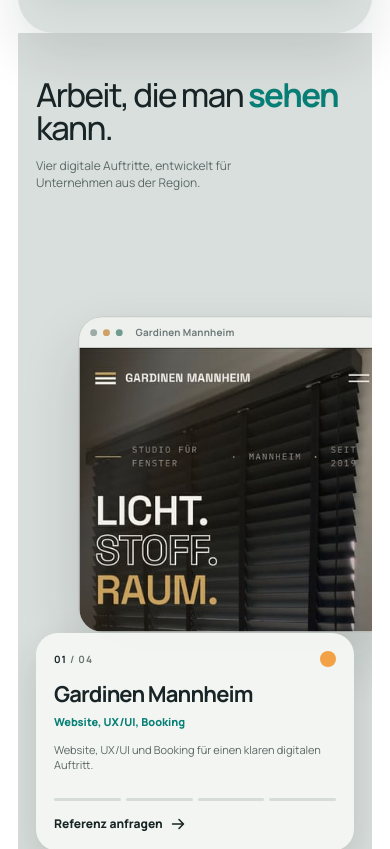
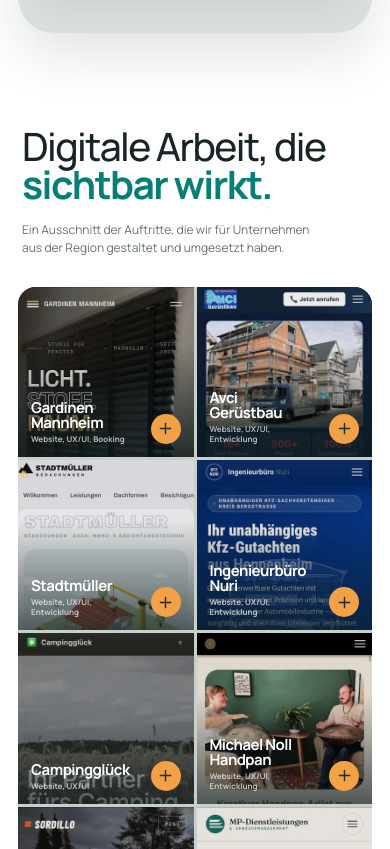
Before and after one commit to Ak-learn-code/new-homepage, a React (Vite) app: page / in a window 390 px wide. Shown: the part 1915-2764 px from the top of the page. Built offline with nearby package versions, Linux system fonts and the light colour scheme.

Commit message:
replace references sequence with project gallery

```diff
--- a/src/main.jsx
+++ b/src/main.jsx
@@ -13,6 +13,7 @@
   FlowArrow,
   GoogleLogo,
   List,
+  Plus,
   Robot,
   X,
 } from '@phosphor-icons/react'
@@ -30,10 +31,14 @@
 ]
 
 const referenceProjects = [
-  { ...projects[0], number: '01', description: 'Website, UX/UI und Booking für einen klaren digitalen Auftritt.' },
-  { ...projects[1], number: '02', description: 'Website, UX/UI und Entwicklung für ein starkes Handwerksunternehmen.' },
-  { ...projects[2], number: '03', description: 'Website, UX/UI und Entwicklung mit Fokus auf Klarheit bis ins Detail.' },
-  { ...projects[3], number: '04', description: 'Website, UX/UI und Entwicklung für verständliche technische Leistungen.' },
+  { ...projects[0], description: 'Website, UX/UI und Booking für einen klaren digitalen Auftritt.' },
+  { ...projects[1], description: 'Website, UX/UI und Entwicklung für ein starkes Handwerksunternehmen.' },
+  { ...projects[2], description: 'Website, UX/UI und Entwicklung mit Fokus auf Klarheit bis ins Detail.' },
+  { ...projects[3], description: 'Website, UX/UI und Entwicklung für verständliche technische Leistungen.' },
+  { ...projects[4], description: 'Website und UX/UI für einen digitalen Auftritt mit Gefühl für Freiheit.' },
+  { name: 'Michael Noll Handpan', meta: 'Website, UX/UI, Entwicklung', image: asset('assets/projects/handpan-noll.jpg'), description: 'Website und UX/UI für Handpan-Bau, Klang und persönliche Workshops.' },
+  { name: 'Sordillo Erdbau', meta: 'Website, UX/UI, Entwicklung', image: asset('assets/projects/sordillo.jpg'), description: 'Website und UX/UI für ein regionales Erdbauunternehmen.' },
+  { name: 'MP Dienstleistungen', meta: 'Website, UX/UI, Entwicklung', image: asset('assets/projects/mp-dienstleistungen.jpg'), description: 'Website und UX/UI für vielseitige Dienstleistungen aus der Region.' },
 ]
 
 const serviceItems = [
@@ -313,85 +318,42 @@
 }
 
 function ReferencesSequence() {
-  const sequenceRef = useRef(null)
-  const [sequenceState, setSequenceState] = useState({ progress: 0, active: 0, local: 0 })
+  const [activeProject, setActiveProject] = useState(null)
 
   useEffect(() => {
-    let frame = 0
-    const update = () => {
-      frame = 0
-      const section = sequenceRef.current
-      if (!section) return
-      const rect = section.getBoundingClientRect()
-      const scrollRange = Math.max(1, section.offsetHeight - window.innerHeight)
-      const progress = Math.min(1, Math.max(0, -rect.top / scrollRange))
-      const step = Math.min(referenceProjects.length - 1, Math.floor(progress * referenceProjects.length))
-      const local = Math.min(1, Math.max(0, progress * referenceProjects.length - step))
-      setSequenceState((current) => (
-        Math.abs(current.progress - progress) > .002 || current.active !== step
-          ? { progress, active: step, local }
-          : current
-      ))
+    const close = (event) => {
+      if (event.key === 'Escape') setActiveProject(null)
     }
-    const requestUpdate = () => {
-      if (!frame) frame = window.requestAnimationFrame(update)
-    }
-    referenceProjects.slice(1).forEach((project) => {
-      const image = new Image()
-      image.src = project.image
-    })
-    update()
-    window.addEventListener('scroll', requestUpdate, { passive: true })
-    window.addEventListener('resize', requestUpdate)
-    return () => {
-      window.removeEventListener('scroll', requestUpdate)
-      window.removeEventListener('resize', requestUpdate)
-      if (frame) window.cancelAnimationFrame(frame)
-    }
+    document.addEventListener('keydown', close)
+    return () => document.removeEventListener('keydown', close)
   }, [])
 
-  const activeProject = referenceProjects[sequenceState.active]
-
   return (
-    <section className="references-sequence" id="referenzen" ref={sequenceRef} aria-labelledby="references-title">
-      <div className="references-stage">
-        <header className="references-heading">
-          <h2 id="references-title">Arbeit, die man <em>sehen</em> kann.</h2>
-          <p>Vier digitale Auftritte, entwickelt für Unternehmen aus der Region.</p>
-        </header>
-        <div className="references-visual" aria-live="polite">
-          {referenceProjects.map((project, index) => {
-            const isActive = index === sequenceState.active
-            const isPast = index < sequenceState.active
-            const transform = isActive
-              ? `translateY(${(1 - sequenceState.local) * 12}px) scale(${.985 + sequenceState.local * .015})`
-              : isPast ? 'translateY(-12px) scale(1.018)' : 'translateY(16px) scale(.972)'
-            return (
-              <figure
-                className={`reference-browser${isActive ? ' is-active' : ''}${isPast ? ' is-past' : ''}`}
-                style={{ transform }}
-                key={project.name}
-                aria-hidden={!isActive}
-              >
-                <div className="reference-browser-bar"><span /><span /><span /><b>{project.name}</b></div>
-                <img src={project.image} alt={isActive ? `${project.name}: Website-Referenz` : ''} loading={index > 0 ? 'lazy' : 'eager'} />
-              </figure>
-            )
-          })}
+    <section className="references-sequence" id="referenzen" aria-labelledby="references-title">
+      <header className="references-heading">
+        <h2 id="references-title">Digitale Arbeit, die<br /><em>sichtbar wirkt.</em></h2>
+        <p>Ein Ausschnitt der Auftritte, die wir für Unternehmen aus der Region gestaltet und umgesetzt haben.</p>
+      </header>
+      <div className="references-wall">
+        {referenceProjects.map((project) => (
+          <button className="reference-tile" type="button" key={project.name} onClick={() => setActiveProject(project)} aria-label={`Details zu ${project.name} öffnen`}>
+            <img src={project.image} alt={`Website-Referenz: ${project.name}`} loading="lazy" />
+            <span className="reference-tile-cover">
+              <span><b>{project.name}</b><small>{project.meta}</small></span>
+              <i><Plus weight="bold" /></i>
+            </span>
+          </button>
+        ))}
+      </div>
+      {activeProject ? (
+        <div className="reference-modal-backdrop" role="presentation" onMouseDown={() => setActiveProject(null)}>
+          <article className="reference-modal" role="dialog" aria-modal="true" aria-labelledby="reference-modal-title" onMouseDown={(event) => event.stopPropagation()}>
+            <button className="reference-modal-close" type="button" onClick={() => setActiveProject(null)} aria-label="Referenz schließen"><X weight="bold" /></button>
+            <div className="reference-modal-image"><img src={activeProject.image} alt={`Website-Referenz: ${activeProject.name}`} /></div>
+            <div className="reference-modal-copy"><p>{activeProject.meta}</p><h3 id="reference-modal-title">{activeProject.name}</h3><span>{activeProject.description}</span><a href="#kontakt" onClick={() => setActiveProject(null)}>Ähnliche Website anfragen <ArrowRight size={16} weight="bold" /></a></div>
+          </article>
         </div>
-        <aside className="reference-card">
-          <div className="reference-card-top"><span><b>{activeProject.number}</b> / 04</span><i aria-hidden="true" /></div>
-          <h3>{activeProject.name}</h3>
-          <p className="reference-services">{activeProject.meta}</p>
-          <p className="reference-description">{activeProject.description}</p>
-          <div className="reference-card-bottom">
-            <div className="reference-ticks" aria-label={`Projekt ${activeProject.number} von 04`}>
-              {referenceProjects.map((project, index) => <i className={index < sequenceState.active ? 'is-done' : index === sequenceState.active ? 'is-current' : ''} key={project.number}><b style={{ transform: `scaleX(${index < sequenceState.active ? 1 : index === sequenceState.active ? sequenceState.local : 0})` }} /></i>)}
-            </div>
-            <a href="#kontakt">Referenz anfragen <ArrowRight size={16} weight="bold" /></a>
-          </div>
-        </aside>
-      </div>
+      ) : null}
     </section>
   )
 }
--- a/src/styles.css
+++ b/src/styles.css
@@ -167,69 +167,30 @@
 .impact-quote > p { margin: 14px 0 auto; font-size: 19px; font-weight: 520; line-height: 1.22; letter-spacing: -.025em; }
 .impact-quote > div { display: flex; align-items: center; gap: 8px; padding-top: 18px; color: #f2a146; font-size: 12px; font-weight: 750; }
 
-/* Scroll-bound reference experience, continued from the impact chapter. */
-.references-sequence {
-  height: 440vh;
-  position: relative;
-  margin: 0 clamp(22px, 4.4vw, 64px);
-  color: #182425;
-  border-radius: 0 0 62px 62px;
-  background: #d9dfdc;
-}
-.references-stage {
-  height: 100svh;
-  min-height: 680px;
-  position: sticky;
-  top: 0;
-  overflow: hidden;
-  padding: 64px clamp(32px, 3.9vw, 56px) 48px;
-}
-.references-heading { position: relative; z-index: 4; display: flex; align-items: flex-end; justify-content: space-between; gap: 34px; }
-.references-heading h2 { max-width: 590px; margin: 0; font-size: clamp(34px, 3.55vw, 54px); font-weight: 500; line-height: .98; letter-spacing: -.05em; }
+/* Curated reference wall: the projects lead, the interface recedes. */
+.references-sequence { padding: 126px clamp(22px, 4.4vw, 64px) 106px; color: #182425; background: #fff; }
+.references-heading { max-width: 1440px; display: flex; align-items: flex-end; justify-content: space-between; gap: 46px; margin: 0 auto 44px; padding: 0 clamp(10px, 1.8vw, 26px); }
+.references-heading h2 { max-width: 620px; margin: 0; font-size: clamp(38px, 4.35vw, 66px); font-weight: 500; line-height: .96; letter-spacing: -.04em; }
 .references-heading h2 em { color: #087f76; }
-.references-heading p { width: min(295px, 30%); margin: 0 0 3px; color: #5c6968; font-size: 13px; line-height: 1.45; }
-.references-visual { width: min(1050px, calc(100% - 120px)); height: min(62vh, 610px); position: absolute; top: 50%; left: 50%; perspective: 1000px; transform: translate(-50%, -42%); }
-.reference-browser { width: 100%; height: 100%; position: absolute; inset: 0; display: flex; flex-direction: column; overflow: hidden; opacity: 0; pointer-events: none; border: 1px solid rgba(24, 36, 37, .19); border-radius: 38px; background: #f5f6f3; box-shadow: 0 28px 58px rgba(24, 36, 37, .16); transition: opacity 520ms var(--ease-out-expo), transform 520ms var(--ease-out-expo); }
-.reference-browser.is-active { z-index: 2; opacity: 1; pointer-events: auto; }
-.reference-browser.is-past { z-index: 1; opacity: 0; }
-.reference-browser-bar { height: 38px; flex: 0 0 auto; display: flex; align-items: center; gap: 6px; padding: 0 15px; border-bottom: 1px solid rgba(24, 36, 37, .11); color: #6d7978; background: #edf0ed; }
-.reference-browser-bar span { width: 7px; height: 7px; display: block; border-radius: 50%; background: #9eaaa7; }.reference-browser-bar span:nth-child(2) { background: #d0a066; }.reference-browser-bar span:nth-child(3) { background: #709c8f; }
-.reference-browser-bar b { margin-left: 7px; overflow: hidden; font-size: 10px; font-weight: 700; letter-spacing: .02em; text-overflow: ellipsis; white-space: nowrap; }
-.reference-browser img { width: 100%; height: calc(100% - 38px); object-fit: cover; object-position: top center; }
-.reference-card { width: min(340px, 30vw); min-height: 250px; position: absolute; z-index: 5; bottom: 46px; left: clamp(32px, 3.9vw, 56px); display: flex; flex-direction: column; padding: 22px; border-radius: 28px; color: #182425; background: rgba(245, 247, 244, .94); box-shadow: 0 18px 42px rgba(24, 36, 37, .16); }
-.reference-card-top { display: flex; align-items: center; justify-content: space-between; color: #6c7876; font-size: 10px; font-weight: 650; letter-spacing: .1em; }
-.reference-card-top b { color: #182425; }.reference-card-top i { width: 16px; height: 16px; border-radius: 50%; background: #f2a146; }
-.reference-card h3 { max-width: 260px; margin: 22px 0 0; font-size: 24px; line-height: 1.02; letter-spacing: -.04em; }
-.reference-services { margin: 8px 0 0; color: #087f76; font-size: 11px; font-weight: 750; }
-.reference-description { margin: 13px 0 0; color: #5a6765; font-size: 12px; line-height: 1.43; }
-.reference-card-bottom { margin-top: auto; padding-top: 18px; }
-.reference-ticks { display: grid; grid-template-columns: repeat(4, 1fr); gap: 5px; }
-.reference-ticks > i { height: 3px; overflow: hidden; border-radius: 999px; background: #d6dcda; }.reference-ticks > i b { width: 100%; height: 100%; display: block; background: #f2a146; transform-origin: left; transition: transform 100ms linear; }
-.reference-card-bottom a { display: inline-flex; align-items: center; gap: 7px; margin-top: 14px; color: #182425; font-size: 12px; font-weight: 750; }
-
-@media (max-width: 1024px) {
-  .references-sequence { margin: 0 30px; border-radius: 0 0 52px 52px; }
-  .references-stage { padding: 54px 40px 38px; }
-  .references-visual { width: calc(100% - 80px); height: min(57vh, 510px); transform: translate(-50%, -39%); }
-  .reference-card { bottom: 36px; left: 40px; }
-}
-
-@media (max-width: 600px) {
-  .references-sequence { height: 420vh; margin: 0 18px; border-radius: 0 0 36px 36px; }
-  .references-stage { min-height: 650px; padding: 46px 18px 26px; }
-  .references-heading { display: block; }
-  .references-heading h2 { max-width: 310px; font-size: 33px; }
-  .references-heading p { width: auto; max-width: 270px; margin: 13px 0 0; font-size: 12px; }
-  .references-visual { width: calc(100% - 36px); height: min(38vh, 325px); top: 30%; transform: translate(-50%, 0); }
-  .reference-browser { border-radius: 24px; }
-  .reference-browser-bar { height: 31px; padding: 0 11px; }.reference-browser img { height: calc(100% - 31px); }
-  .reference-card { width: calc(100% - 36px); min-height: 218px; bottom: 26px; left: 18px; padding: 18px; border-radius: 22px; }
-  .reference-card h3 { margin-top: 16px; font-size: 22px; }.reference-description { font-size: 11px; }
-}
-
-@media (prefers-reduced-motion: reduce) {
-  .reference-browser, .reference-ticks > i b { transition: none; }
-}
+.references-heading p { width: min(330px, 31%); margin: 0 0 4px; color: #657270; font-size: 13px; line-height: 1.5; }
+.references-wall { max-width: 1440px; display: grid; grid-template-columns: repeat(3, minmax(0, 1fr)); gap: 3px; margin: 0 auto; overflow: hidden; border-radius: 26px; background: #c8d0cd; }
+.reference-tile { min-width: 0; aspect-ratio: 1.36 / 1; position: relative; display: block; overflow: hidden; padding: 0; border: 0; color: #fff; background: #203536; cursor: pointer; text-align: left; }
+.reference-tile img { width: 100%; height: 100%; object-fit: cover; object-position: top center; filter: saturate(.82) contrast(1.03) brightness(.92); transition: transform 700ms var(--ease-out-expo), filter 500ms ease; }
+.reference-tile-cover { position: absolute; inset: 0; display: flex; align-items: flex-end; justify-content: space-between; gap: 18px; padding: 22px; background: linear-gradient(180deg, transparent 28%, rgba(10, 24, 25, .76)); opacity: 0; transition: opacity 240ms ease; }
+.reference-tile-cover > span { display: grid; gap: 5px; transform: translateY(9px); transition: transform 300ms var(--ease-out-expo); }
+.reference-tile-cover b { font-size: clamp(17px, 1.75vw, 24px); line-height: 1; letter-spacing: -.035em; }.reference-tile-cover small { color: rgba(244,247,244,.72); font-size: 10px; font-weight: 700; line-height: 1.25; }
+.reference-tile-cover i { width: 40px; height: 40px; flex: 0 0 auto; display: grid; place-items: center; border-radius: 50%; color: #1c2b2b; background: #f2a146; transform: scale(.8) rotate(-40deg); transition: transform 300ms var(--ease-out-expo); }
+.reference-tile-cover svg { width: 19px; height: 19px; }
+.reference-modal-backdrop { position: fixed; z-index: 100; inset: 0; display: grid; place-items: center; padding: 30px; background: rgba(9, 20, 21, .72); backdrop-filter: blur(13px); animation: reference-backdrop-in 220ms ease-out both; }
+.reference-modal { width: min(980px, 100%); max-height: min(720px, calc(100dvh - 60px)); position: relative; display: grid; grid-template-columns: minmax(0, 1.42fr) minmax(270px, .58fr); overflow: auto; border-radius: 24px; color: #e8efeb; background: #1b2e2f; box-shadow: 0 28px 80px rgba(0,0,0,.38); animation: reference-modal-in 360ms var(--ease-out-expo) both; }
+.reference-modal-close { width: 42px; height: 42px; position: absolute; z-index: 2; top: 14px; right: 14px; display: grid; place-items: center; border: 0; border-radius: 50%; color: #182425; background: rgba(246,248,246,.94); cursor: pointer; }
+.reference-modal-close svg { width: 20px; height: 20px; }.reference-modal-image { min-height: 440px; background: #102021; }.reference-modal-image img { width: 100%; height: 100%; object-fit: cover; object-position: top center; }
+.reference-modal-copy { display: flex; flex-direction: column; padding: clamp(28px, 3vw, 44px) 30px 30px; }.reference-modal-copy > p { margin: 0; color: #f2a146; font-size: 11px; font-weight: 750; line-height: 1.4; }.reference-modal-copy h3 { margin: 13px 0 0; font-size: clamp(29px, 3vw, 42px); line-height: .98; letter-spacing: -.04em; }.reference-modal-copy > span { margin-top: 21px; color: rgba(232,239,235,.72); font-size: 14px; line-height: 1.55; }.reference-modal-copy a { display: inline-flex; align-items: center; gap: 8px; margin-top: auto; padding-top: 32px; color: #fff; font-size: 12px; font-weight: 750; }
+@keyframes reference-backdrop-in { from { opacity: 0; } to { opacity: 1; } }
+@keyframes reference-modal-in { from { opacity: 0; transform: translateY(16px) scale(.985); } to { opacity: 1; transform: none; } }
+@media (hover: hover) and (pointer: fine) { .reference-tile:hover img { filter: saturate(1) contrast(1.05) brightness(.78); transform: scale(1.055); }.reference-tile:hover .reference-tile-cover { opacity: 1; }.reference-tile:hover .reference-tile-cover > span { transform: none; }.reference-tile:hover .reference-tile-cover i { transform: none; } }
+@media (max-width: 800px) { .references-sequence { padding: 94px 18px 78px; }.references-heading { display: block; margin-bottom: 30px; padding: 0 4px; }.references-heading h2 { max-width: 380px; font-size: clamp(37px, 10vw, 52px); line-height: .98; }.references-heading p { width: auto; max-width: 300px; margin: 17px 0 0; font-size: 12px; }.references-wall { grid-template-columns: repeat(2, minmax(0, 1fr)); border-radius: 18px; }.reference-tile { aspect-ratio: 1.03 / 1; }.reference-tile-cover { padding: 13px; opacity: 1; background: linear-gradient(180deg, transparent 35%, rgba(10, 24, 25, .67)); }.reference-tile-cover > span { transform: none; gap: 4px; }.reference-tile-cover b { font-size: 15px; }.reference-tile-cover small { font-size: 8px; }.reference-tile-cover i { width: 30px; height: 30px; transform: none; }.reference-tile-cover svg { width: 15px; height: 15px; }.reference-modal-backdrop { padding: 16px; }.reference-modal { max-height: calc(100dvh - 32px); grid-template-columns: 1fr; border-radius: 20px; }.reference-modal-image { min-height: 0; height: min(42dvh, 330px); }.reference-modal-copy { min-height: 270px; padding: 28px 24px 24px; }.reference-modal-copy h3 { font-size: 32px; }.reference-modal-close { top: 11px; right: 11px; } }
+@media (prefers-reduced-motion: reduce) { .reference-tile img, .reference-tile-cover, .reference-tile-cover > span, .reference-tile-cover i, .reference-modal-backdrop, .reference-modal { transition: none; animation: none; } }
 
 .projects { min-height: 1110px; position: relative; z-index: 1; margin-top: -164px; padding: 228px 120px 70px; border-radius: 0 0 60px 60px; box-shadow: var(--shadow); }
 .service-rail { height: 130px; display: grid; grid-template-columns: repeat(4, 1fr); align-items: center; padding: 0 10px; border: 1px solid rgba(255,255,255,.26); border-radius: 29px; background: linear-gradient(110deg, rgba(255,255,255,.29), rgba(255,255,255,.12)); box-shadow: inset 0 1px rgba(255,255,255,.18); backdrop-filter: blur(12px); }
```
